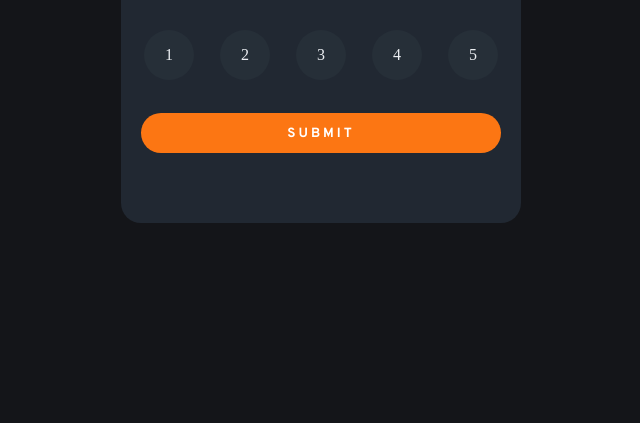
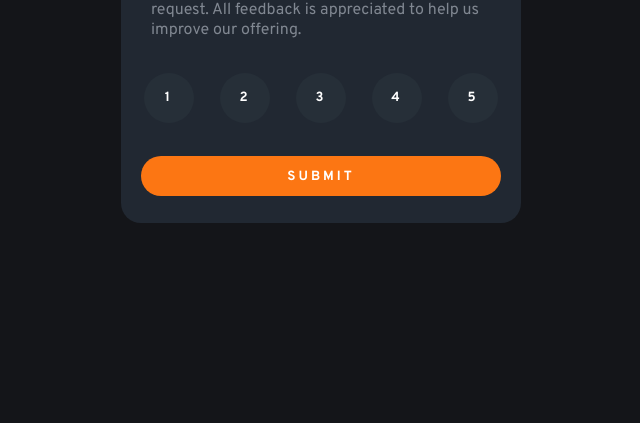
Before and after one commit to dticed/fedrax-challenges, a website built with Vite: page rating_component/index.html in a window 1280 px wide. Shown: the part 377-800 px from the top of the page, without its empty margins (319-959 px from the left). Built offline with nearby package versions, Linux system fonts and the light colour scheme.

Commit message:
align items, add buttons and colors
Signed-off-by: dticed <lucaspierrealencar@gmail.com>

```diff
--- a/rating_component/index.html
+++ b/rating_component/index.html
@@ -16,22 +16,28 @@
 <body>
   <div id="app">
     <div id="ratingBox">
-      <div id="headerBox">
-        <div class="circle" id="star">
+
+      <div class="header-box">
+        <div class="circle">
           <img src="./src/images/icon-star.svg" alt="">
         </div>
         <h2>How did we do?</h2>
         <p>Please let us know how we did with your support request. All feedback is appreciated to help us improve our
           offering.</p>
       </div>
-      <div class="container" id="ratingsCircles">
-        <div class="circle">1</div>
-        <div class="circle">2</div>
-        <div class="circle">3</div>
-        <div class="circle">4</div>
-        <div class="circle">5</div>
+
+      <div class="body-box">
+        <button type="button" class="circle">1</button>
+        <button type="button" class="circle">2</button>
+        <button type="button" class="circle">3</button>
+        <button type="button" class="circle">4</button>
+        <button type="button" class="circle">5</button>
       </div>
-      <button type="submit">SUBMIT</button>
+
+      <div class="footer-box">
+        <button type="submit">SUBMIT</button>
+      </div>
+
     </div>
   </div>
   <script type="module" src="/main.js"></script>
--- a/rating_component/style.css
+++ b/rating_component/style.css
@@ -17,25 +17,23 @@
   display: flex;
   flex-direction: column;
   align-items: center;
+  justify-content: space-around;
   background-color: #212832;
   width: 400px;
   height: 400px;
   border-radius: 20px;
-  padding: 20px;
   color: #ebeef2;
+  padding: 10px;
 }
 
-#headerBox {
+.header-box {
   display: flex;
   flex-direction: column;
+  justify-content: space-between;
   align-items: flex-start;
+  padding-left: 20px;
+  height: 50%;
 }
-
-#headerBox > * {
-  padding-top: 10px;
-}
-
-
 
 .circle {
   display: flex;
@@ -47,16 +45,17 @@
   border-radius: 100%;
 }
 
-
-.container{
+.body-box{
   display: flex;
   flex-direction: row;
+  align-items: center;
   justify-content: space-around;
-  margin: 20px;
+  width: 100%;
 }
 
-.container > .circle {
-  margin: 13px;
+.footer-box {
+  display: flex;
+  flex-direction: row;
 }
 
 button {
@@ -82,6 +81,6 @@ p {
   color: #808791;
 }
 
-h2 {
+h2, p {
   font-family: 'Overpass';
 }
```
